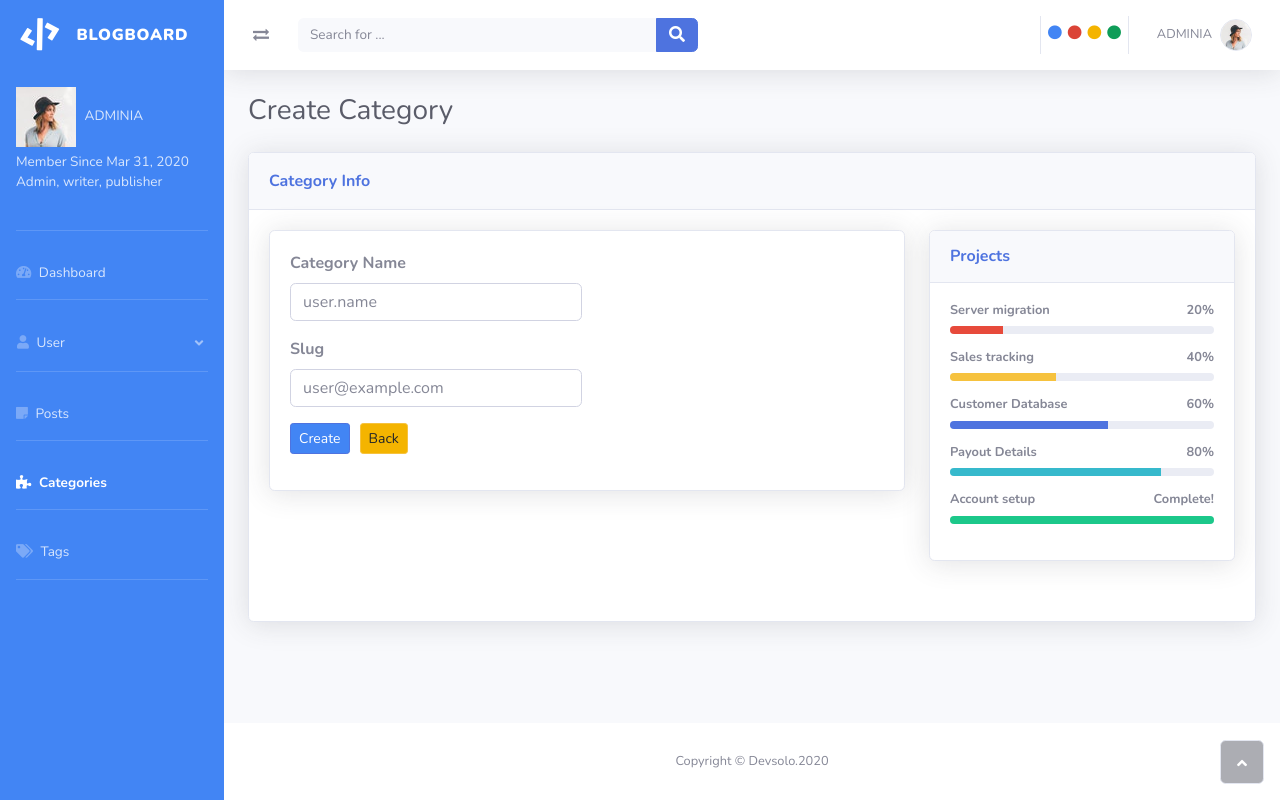
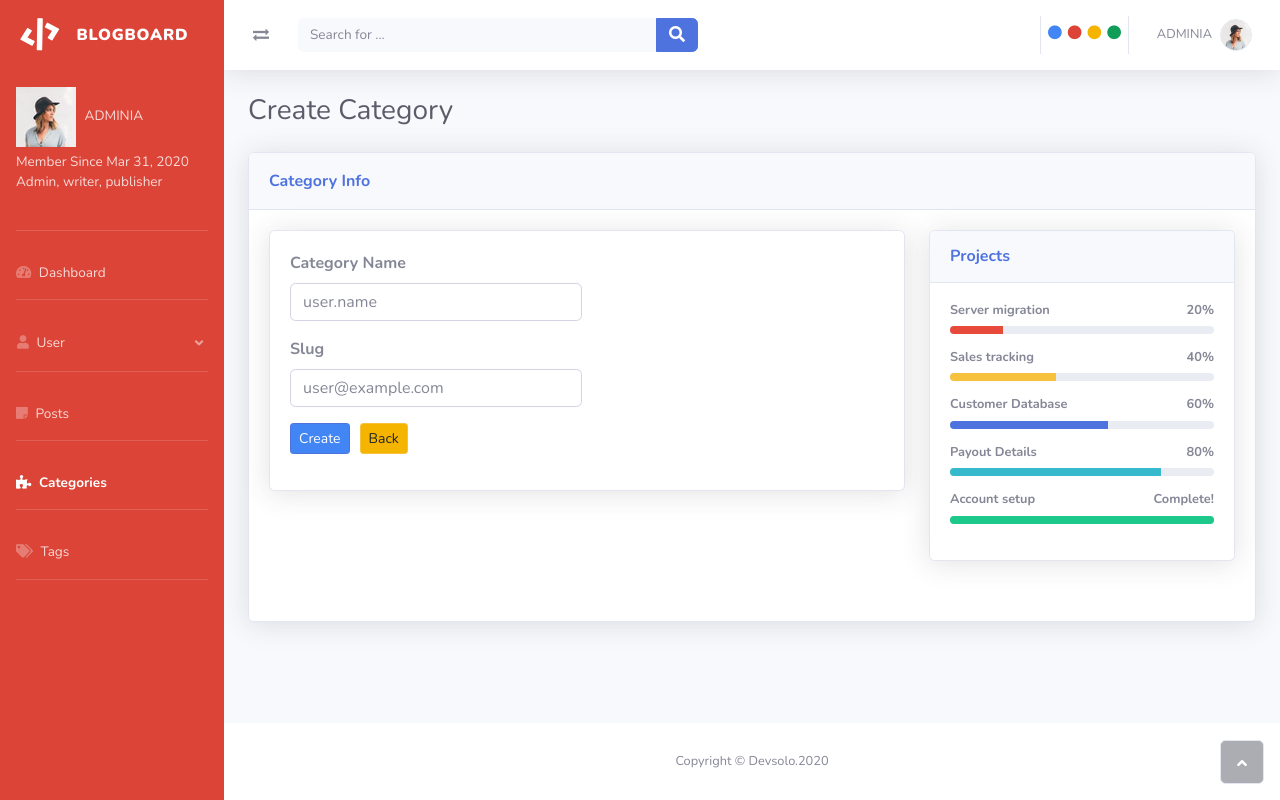
Before and after one commit to iKunalmathur/blogBoard, a Laravel app: page /category/create in a window 1280 px wide. Run offline with Laravel 8, Linux system fonts and the light colour scheme; the visitor is signed in with stand-in values (Sample User, id 1); some libraries are stand-ins or nearby versions.

Commit message:
sidebar color change

```diff
--- a/resources/views/layouts/sidebar.blade.php
+++ b/resources/views/layouts/sidebar.blade.php
@@ -1,4 +1,4 @@
-<nav class="navbar navbar-dark align-items-start sidebar sidebar-dark accordion p-0 " style="background-color: #4285f4;">
+<nav class="navbar navbar-dark align-items-start sidebar sidebar-dark accordion p-0 " style="background-color: #db4437;">
   <div class="container-fluid d-flex flex-column p-0">
     <a class="navbar-brand d-flex justify-content-center align-items-center sidebar-brand m-0" href="{!! route('home') !!}">
       <div class="sidebar-brand-icon rotate-n-15"><i class="fas fa-code"></i></div>
```
